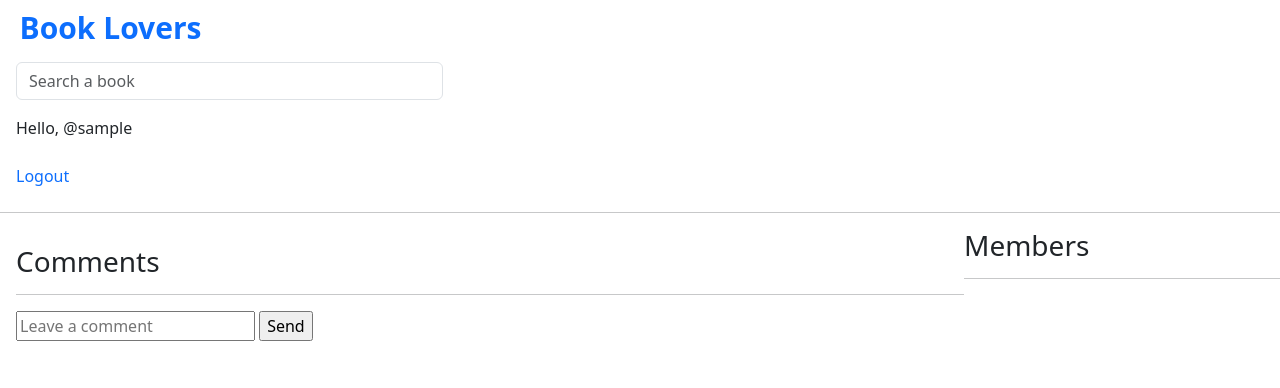
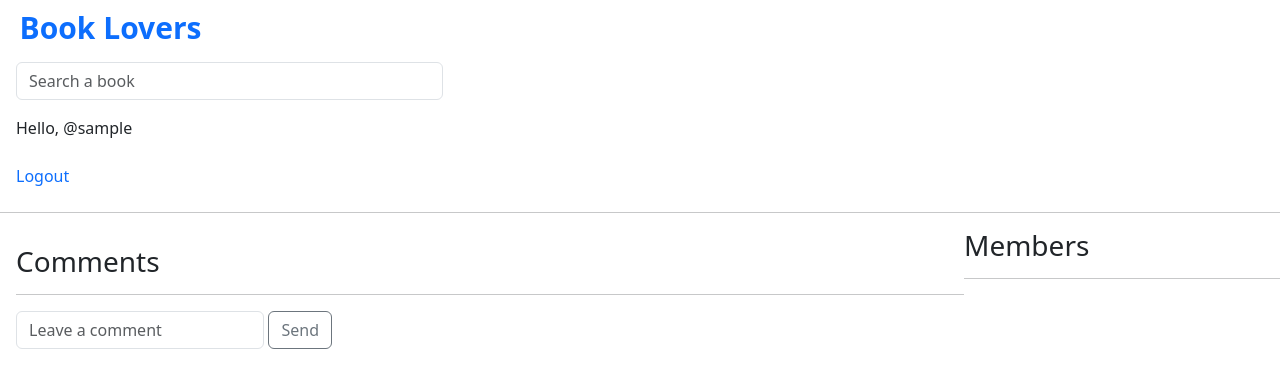
Before and after one commit to AlexManolache/Book-Lover, a Django app: template bookapp/templates/bookapp/book.html in a window 1280 px wide. Shown: the top 388 px of the page. Run offline with Django 5.2, Linux system fonts and the light colour scheme; the template is opened without the code that fills it, so the values that code supplies are empty; the visitor is signed in with stand-in values (Sample User, id 1).

Commit message:
styling input message comment

```diff
--- a/bookapp/templates/bookapp/book.html
+++ b/bookapp/templates/bookapp/book.html
@@ -43,12 +43,16 @@
         </div>
 
         {% if request.user.is_authenticated %}
-            <div class="comment-form">
-                <form method="POST" action="">
-                {% csrf_token %}
-                <input type="text" name="body" placeholder="Leave a comment" />
-                <input type="submit" value="Send" />
-                </form>
+            <div class="col-4">
+                <div class="comment-form">
+                    <form method="POST" action="">
+                        {% csrf_token %}
+                        <div class="hstack gap-1">
+                            <input type="text" name="body" placeholder="Leave a comment" class="form-control"/>
+                            <input type="submit" value="Send" class="btn btn-outline-secondary"/>
+                        </div>
+                    </form>
+                </div>
             </div>
         {% endif %}
     </div>
@@ -57,7 +61,7 @@
         <hr>
         {% for member in members %}
             <div>
-                <p>@{{member}}</p>
+                <p><a href="{% url 'user-profile' member.id %}" class="nav-link">@{{member}}</a></p>
             </div>
 
         {% endfor %}
```
